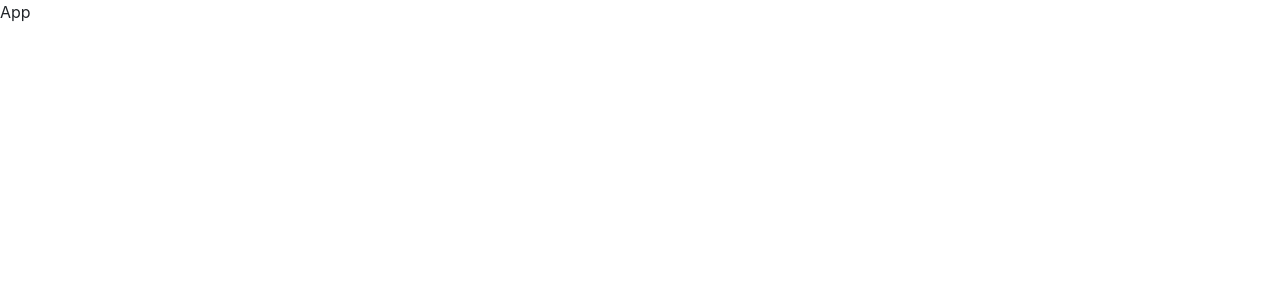
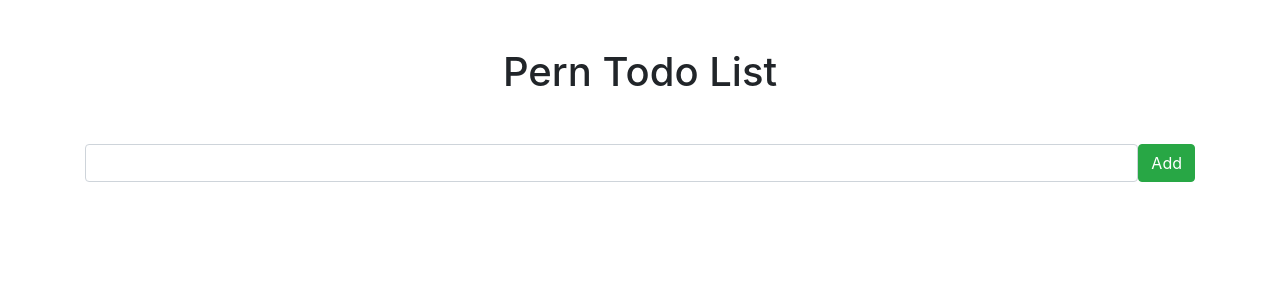
Before and after one commit to Clucas0311/perntodo, a React (Create React App) app in the folder client/: page / in a window 1280 px wide. Shown: the top 300 px of the page. Built offline with nearby package versions, Linux system fonts and the light colour scheme.

Commit message:
feat: added api for create todo and handle submit functionality works

```diff
--- a/client/src/App.js
+++ b/client/src/App.js
@@ -1,7 +1,14 @@
-import React from "react";
+import React, { Fragment } from "react";
+import InputTodo from "./components/InputTodo";
 
 const App = () => {
-  return <div>App</div>;
+  return (
+    <Fragment>
+      <div className="container">
+        <InputTodo />
+      </div>
+    </Fragment>
+  );
 };
 
 export default App;
--- /dev/null
+++ b/client/src/api/index.js
@@ -0,0 +1,17 @@
+const BASE_URL = "http://localhost:5000/api";
+
+export const createTodo = async (description) => {
+  try {
+    const response = await fetch(`${BASE_URL}/todos`, {
+      method: "POST",
+      headers: {
+        "Content-Type": "application/json",
+      },
+      body: JSON.stringify({ description }),
+    });
+    const data = await response.json();
+    return data;
+  } catch (error) {
+    console.error("There was an error creating todo", error);
+  }
+};
--- a/client/src/components/InputTodo.js
+++ b/client/src/components/InputTodo.js
@@ -1,11 +1,33 @@
-import React from "react";
+import React, { Fragment, useState } from "react";
+import { createTodo } from "../api";
+const InputTodo = () => {
+  const [description, setDescription] = useState("");
 
-const inputTodo = () => {
+  const handleDescriptionChange = (event) => {
+    console.log("value", event.target.value);
+    setDescription(event.target.value);
+  };
+
+  const handleSubmit = async (event) => {
+    event.preventDefault();
+    const newTodo = await createTodo(description);
+    console.log("newTodo", newTodo);
+    setDescription("");
+  };
   return (
-    <div>
-      <h1>Input Todo</h1>
-    </div>
+    <Fragment>
+      <h1 className="text-center mt-5">Pern Todo List</h1>
+      <form className="d-flex mt-5" onSubmit={handleSubmit}>
+        <input
+          type="text"
+          className="form-control"
+          onChange={handleDescriptionChange}
+          value={description}
+        />
+        <button className="btn btn-success">Add</button>
+      </form>
+    </Fragment>
   );
 };
 
-export default inputTodo;
+export default InputTodo;
```
